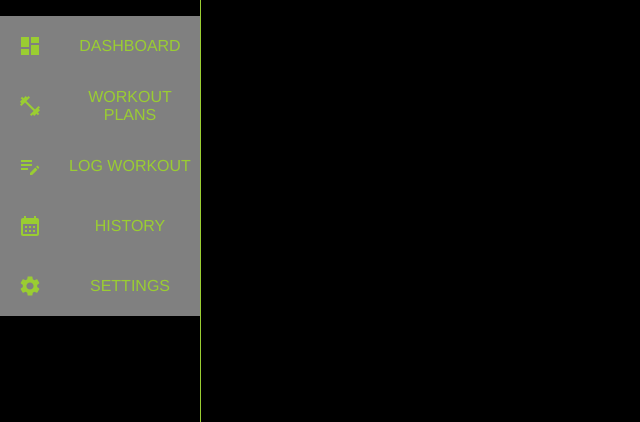
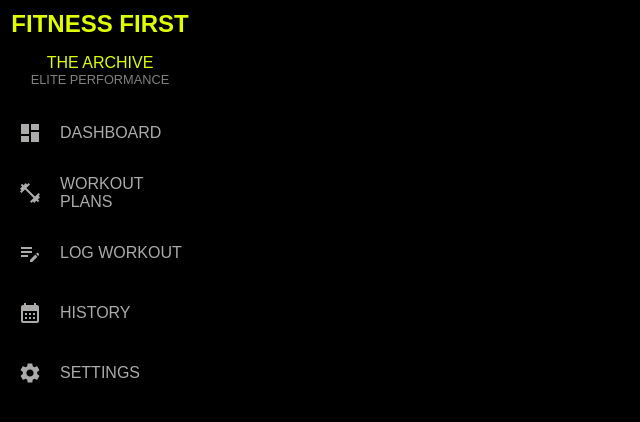
Before and after one commit to Nicol-U/FitnessFirst, a React (Create React App) app in the folder ff-app/: page / in a window 1280 px wide. Shown: the top 422 px of the page, without its empty margins (0-640 px from the left). Built offline with nearby package versions, Linux system fonts and the light colour scheme.

Commit message:
made the sidebar look more like what we planned to have

```diff
--- a/ff-app/src/App.css
+++ b/ff-app/src/App.css
@@ -1,3 +1,11 @@
+
+:root {
+  --primary-color: #DFFF00;
+  --primary-font: 'lexend', sans-serif;
+  --primary-bg-color: #000000;
+  --selection-black: #393939;
+  --main-gray: #ADAAAA;
+}
 .App {
   width: 100vw;
   height: 100vh;
@@ -7,7 +15,7 @@
 body{
   margin: 0;
   padding: 0%;
-  background-color: black;
+  background-color: var(--primary-bg-color);
 }
 
 .Sidebar {
@@ -16,44 +24,80 @@
   left: 0;
   width: 200px;
   height: 100%;
-  background-color: black;
-  outline: yellowgreen solid 1px;
+  font-family: var(--primary-font);
+  background-color: var(--primary-bg-color);
+  /*outline: var(--primary-color) solid 1px;
+  this gets ride of a green outline on the left sidebar might want latter*/
+}
+
+.SidebarTitle {
+  color: var(--primary-color);
+  /*font-family: 'Franklin Gothic Medium', 'Arial Narrow', Arial, sans-serif;
+  */
+
+  font-family: 'lexend', sans-serif;
+  font-size: 1.5rem;
+  text-align: center;
+  margin: 5%;
+  /* Margin vs text-align IDK need to rearch later this is for the title */
+  background-color: var(--primary-bg-color);
+}
+
+.SidebarHeader{
+  height: auto;
+  font-family: 'lexend', sans-serif;
+  color: var(--primary-color);
+  width: 100%;
+  padding: 0;
+  align-items: left;
+  background-color: var(--primary-bg-color);
+}
+
+.SidebarHeader #subtitle {
+  color: gray;
+  font-size: 0.8rem;
+  align-items: left;
 }
 
 .SidebarList {
   height: auto;
   width: 100%;
   padding: 0;
-  background-color: black;
-
+  /*background-color: var(--main-gray);  */
 }
 
 .SidebarList .row {
 width: 100%;
 height: 60px;
-background-color: gray;
-border-start-end-radius: 1px solid yellowgreen;
-list-style-type: none;
+background-color: var(--primary-bg-color);
+border-start-end-radius: 1px solid var(--main-gray);
 margin: 0%;
 display: flex;
 flex-direction: row;
-color: yellowgreen;
+color: var(--main-gray);
 justify-content: center;
 align-items: center;
-font-family: 'Franklin Gothic Medium', 'Arial Narrow', Arial, sans-serif;
+font-family: var(--primary-font);
 }
 
 .Sidebar .row:hover{
-  background-color: yellowgreen;
-  color: black;
+  background-color: var(--selection-black);
+  color: var(--primary-color);
   cursor: pointer;
+  border-top-right-radius: 30px;
+  border-bottom-right-radius: 30px;
+  border-left-color: #DFFF00;
 }
 
 .Sidebar #active {
 
   display: grid;
   place-items: center;
-  background-color: wheat;
+  background-color: var(--selection-black);
+  color: var(--primary-color);
+  border-left: 5px solid var(--primary-color);
+  border-top-right-radius: 30px;
+  border-bottom-right-radius: 30px;
 }
 
 .row #icon {
@@ -64,6 +108,7 @@
 
 .row #title {
   flex: 70%;
+  text-align: left;
 }
 
 .App-logo {
@@ -78,7 +123,7 @@
 }
 
 .App-header {
-  background-color: #282c34;
+  background-color: var(--primary-bg-color);
   position: sticky;
   top: 0;
   z-index: 1000;
@@ -88,7 +133,7 @@
   align-items: center;
   justify-content: center;
   font-size: calc(10px + 2vmin);
-  color: yellowgreen;
+  color: var(--primary-color);
 }
 
 .App-link {
--- a/ff-app/src/Components/Sidebar.js
+++ b/ff-app/src/Components/Sidebar.js
@@ -1,10 +1,18 @@
 import React from "react";
 import "../App.css";
-import { SidebarData } from "./SidebarData";
+import { SidebarHeader, SidebarData } from "./SidebarData";
 
 function Sidebar() {
     return (
     <div className="Sidebar">
+        <h1 className="SidebarTitle">FITNESS FIRST</h1>
+        <ul className="SidebarHeader">
+            <li>
+                <div id="title">{SidebarHeader[0].title}</div>
+                <div id="subtitle">{SidebarHeader[0].subtitle}</div>
+            </li>
+        </ul>
+
         <ul className="SidebarList">
             {SidebarData.map((val, key)=> {
                 return (
--- a/ff-app/src/Components/SidebarData.js
+++ b/ff-app/src/Components/SidebarData.js
@@ -4,6 +4,13 @@
 import EditNoteIcon from '@mui/icons-material/EditNote';
 import CalendarMonthIcon from '@mui/icons-material/CalendarMonth';
 import SettingsIcon from '@mui/icons-material/Settings';
+
+export const SidebarHeader =  [
+    {
+        title: 'THE ARCHIVE',
+        subtitle: 'ELITE PERFORMANCE',
+    }
+];
 
 export const SidebarData =  [
 {
```
